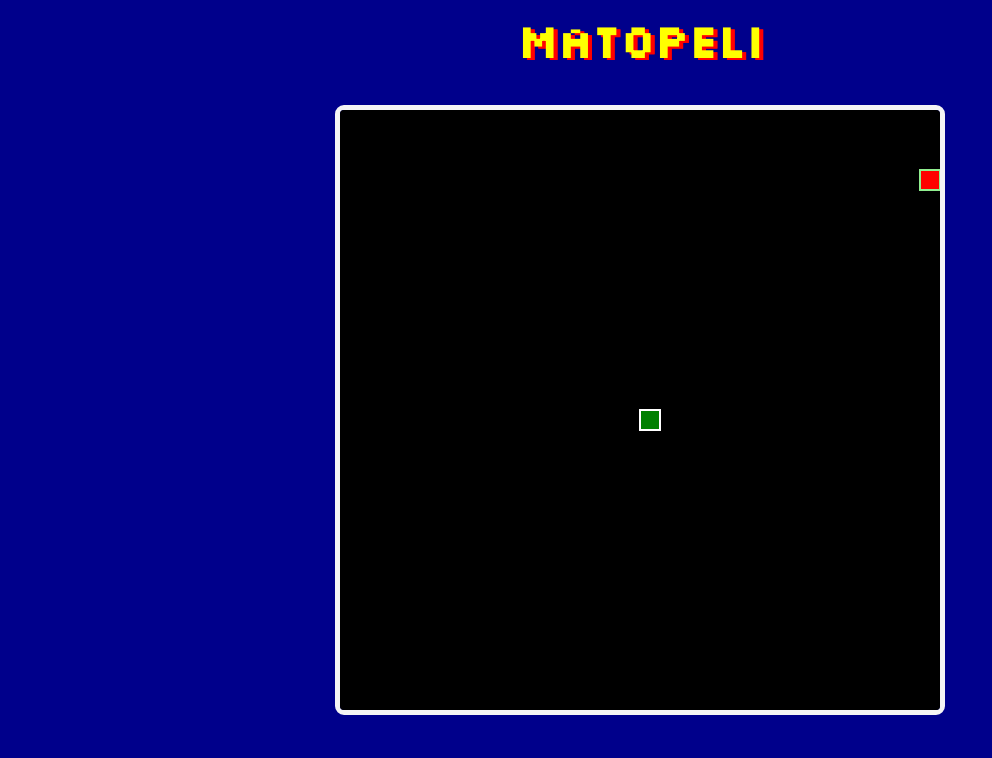
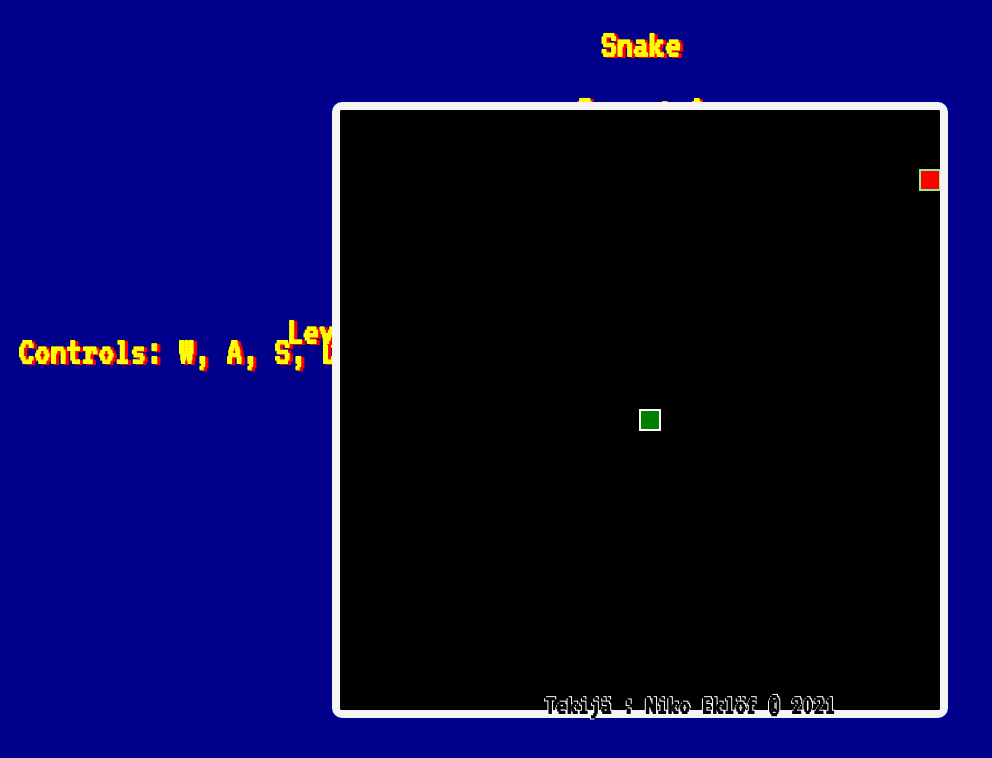
Before and after one commit to datamonnit/matopeli, a plain HTML site: page index.html in a window 1280 px wide. Shown: the whole page, without its empty margins (0-992 px from the left). Drawn offline with Linux system fonts and the light colour scheme.

Commit message:
rev 0.8
lisätty ohjeet, pisteet

```diff
--- a/Player.js
+++ /dev/null
@@ -1,59 +0,0 @@
-const playercolor = "green"
-const playerbordercolor = ""
-
-function Player(x, y) {
-    class PlayerParts {
-        constructor(x, y) {
-            this.x = x
-            this.y = y
-        }
-    }
-
-    this.x = x
-    this.y = y
-    this.width = 20
-    this.height = 20
-    this.playercolor = playercolor
-    this.playerbordercolor = playerbordercolor
-    this.snake_parts = []
-    this.playerLength = 3;
-    this.velocityX = 0;
-    this.velocityY = 0;
-    this.score = 0;
-
-
-
-    this.drawplayer = function() {
-
-        gameboard_ctx.fillStyle = 'blue'
-        gameboard_ctx.strokeStyle = 'white'
-        gameboard_ctx.strokeWidth = 1
-        for (let i = 0; i < this.snake_parts.length; i++) { //lisää uuden osan
-            let part = this.snake_parts[i]
-            gameboard_ctx.fillRect(part.x, part.y, 20, 20)
-            gameboard_ctx.strokeRect(part.x, part.y, 20, 20)
-
-        }
-        this.snake_parts.push(new PlayerParts(this.x, this.y))
-        if (this.snake_parts.length > this.playerLength) {
-            this.snake_parts.shift(); //poistaa vanhimman osan
-        }
-        //pelaajan väri
-        gameboard_ctx.fillStyle = this.playercolor
-        gameboard_ctx.fillRect(this.x, this.y, this.width, this.height)
-        gameboard_ctx.strokeRect(this.x, this.y, 20, 20)
-    }
-    this.addpart = function() {
-        this.playerLength++
-    }
-
-    this.drawPlayer = function() {
-
-        this.drawplayer()
-
-    }
-    this.moveSnake = function() {
-        this.x = this.x + this.velocityX
-        this.y = this.y + this.velocityY
-    }
-}
--- a/index.html
+++ b/index.html
@@ -5,7 +5,7 @@
     <meta charset="UTF-8">
     <meta http-equiv="X-UA-Compatible" content="IE=edge">
     <meta name="viewport" content="width=device-width, initial-scale=1.0">
-
+    <script src="index.js" defer></script>
     <link rel="stylesheet" href="style.css">
     <title>Matopeli-Canvas</title>
 
@@ -13,13 +13,14 @@
 
 <body>
     <br> <br>
-    <h1 class="header">Matopeli</h1>
+    <h1 class="header">Snake</h1>
+    <h3 class="score">Score: <span id="score">0</span></h3>
     <canvas id="game_canvas" width="600" height="600"></canvas>
-    <script src="index.js"></script>
-    <script src="player.js"></script>
+    <h5 class="game-controls">Controls: W, A, S, D or Arrowkeys</h5>
+    <h5 class="level">Level: <span id="levelcount">1</span></h5>
 
 
-
+    <footer>Tekijä : Niko Eklöf &copy; 2021</footer>
 </body>
 
 </html>
--- a/index.js
+++ b/index.js
@@ -43,6 +43,8 @@ function step() {
     player.moveSnake();
     isGameOver();
     checkAppleCollision();
+
+
     drawApple();
     player.drawPlayer();
 
@@ -52,6 +54,11 @@ function step() {
 function drawApple() {
     x = appleX
     y = appleY
+        //tarkistetaan ettei omena ole pelaajan sisällä
+    if (x == player.x && y == player.y) {
+        x = appleX
+        y = appleY
+    }
     gameboard_ctx.fillStyle = 'red'
     gameboard_ctx.strokeStyle = 'lightgreen'
     gameboard_ctx.lineWidth = 2
@@ -64,16 +71,23 @@ function checkAppleCollision() {
     if (appleX == player.x && appleY == player.y) {
         appleX = Math.floor(Math.random() * tilecount) * 20
         appleY = Math.floor(Math.random() * tilecount) * 20
+        newApplex = appleX
+        newAppley = appleY
+            //tarkistetaan ettei uusi omena ole käärmeen sisällä, jos on niin luodaan uusi omena
+        for (let i = 0; i < player.snake_parts.length; i++) {
+            if (newApplex == player.snake_parts[i].x && newAppley == player.snake_parts[i].y) {
+                appleX = Math.floor(Math.random() * tilecount) * 20
+                appleY = Math.floor(Math.random() * tilecount) * 20
+            }
+        }
         player.addpart()
         overallscore++
-        player.score++
-            if (player.score === 1) {
-                clearInterval(gameLoop)
-                gameLoop = setInterval(step, 1000 / gamespeed)
-                gamespeed = gamespeed + 0.1
-                player.score = 0
-            }
+        gamespeed = gamespeed + 0.25
+        clearInterval(gameLoop)
+        gameLoop = setInterval(step, 1000 / gamespeed)
         console.log(gamespeed)
+        document.getElementById('score').innerHTML = overallscore
+
 
     }
 
@@ -156,3 +170,67 @@ function change_direction(event) {
         return
     }
 }
+//////////////////////////////////////////////////////////////////////////////////////////////////////////////
+// Tästä alkaa pelaaja luokka, oli erillisessä tiedostossa mutta ei koulun palvelimella toiminut jostain syystä
+//////////////////////////////////////////////////////////////////////////////////////////////////////////////
+const playercolor = "green"
+const playerbordercolor = ""
+
+function Player(x, y) {
+    class PlayerParts {
+        constructor(x, y) {
+            this.x = x
+            this.y = y
+        }
+    }
+
+    this.x = x
+    this.y = y
+    this.width = 20
+    this.height = 20
+    this.playercolor = playercolor
+    this.playerbordercolor = playerbordercolor
+    this.snake_parts = []
+    this.playerLength = 3;
+    this.velocityX = 0;
+    this.velocityY = 0;
+    this.score = 0;
+
+
+
+    this.drawplayer = function() {
+
+        gameboard_ctx.fillStyle = 'blue'
+        gameboard_ctx.strokeStyle = 'white'
+        gameboard_ctx.strokeWidth = 1
+        for (let i = 0; i < this.snake_parts.length; i++) {
+            let part = this.snake_parts[i]
+            gameboard_ctx.fillRect(part.x, part.y, 20, 20)
+            gameboard_ctx.strokeRect(part.x, part.y, 20, 20)
+
+        }
+        //lisää uuden osan
+        this.snake_parts.push(new PlayerParts(this.x, this.y))
+        if (this.snake_parts.length > this.playerLength) {
+            //poistaa vanhimman osan
+            this.snake_parts.shift();
+        }
+        //pelaajan väri
+        gameboard_ctx.fillStyle = this.playercolor
+        gameboard_ctx.fillRect(this.x, this.y, this.width, this.height)
+        gameboard_ctx.strokeRect(this.x, this.y, 20, 20)
+    }
+    this.addpart = function() {
+        this.playerLength++
+    }
+
+    this.drawPlayer = function() {
+
+        this.drawplayer()
+
+    }
+    this.moveSnake = function() {
+        this.x = this.x + this.velocityX
+        this.y = this.y + this.velocityY
+    }
+}
--- a/style.css
+++ b/style.css
@@ -1,18 +1,15 @@
-@font-face {
-  font-family: pixelfont;
-  src: url(font/pixelfont.ttf);
-}
+@import url("https://fonts.googleapis.com/css2?family=VT323&display=swap");
 body {
   background-color: darkblue;
-  font-family: pixelfont;
+  font-family: "VT323", monospace;
 }
 canvas {
   margin-top: 10px;
-  position: fixed;
+  position: absolute;
   top: 50%;
   left: 50%;
-  border: 5px solid whitesmoke;
-  border-radius: 9px;
+  border: 8px solid whitesmoke;
+  border-radius: 10px;
   transform: translate(-50%, -50%);
 }
 h1 {
@@ -20,8 +17,8 @@ h1 {
   padding-top: 50px;
   text-align: center;
   margin: 0px;
-  font-size: 3rem;
-  text-shadow: 4px 2px #ff0000, 4px 2px #ff0000;
+  font-size: 2.5rem;
+  text-shadow: 3px 1px #ff0000, 3px 1px #ff0000;
 }
 .header {
   padding: 0;
@@ -34,3 +31,34 @@ h1 {
   line-height: 0px;
   text-align: center;
 }
+footer {
+  font-size: 1.75em;
+  font-weight: bold;
+  position: fixed;
+  bottom: 10%;
+  left: 42.5%;
+  text-shadow: 1px -1px #ffffff, -1px 1px #ffffff;
+}
+.score {
+  color: yellow;
+  padding-top: 50px;
+  text-align: center;
+  margin: 0px;
+  font-size: 2.5rem;
+  text-shadow: 3px 1px #ff0000, 3px 1px #ff0000;
+}
+.game-controls {
+  color: yellow;
+  padding-top: 50px;
+  margin-top: 12%;
+  margin-left: .75%;
+  font-size: 2.5rem;
+  text-shadow: 3px 1px #ff0000, 3px 1px #ff0000;
+}
+.level {
+  color: yellow;
+  font-size: 2.5rem;
+  text-shadow: 3px 1px #ff0000, 3px 1px #ff0000;
+  margin-top: -10%;
+  margin-left: 22%;
+}
```
